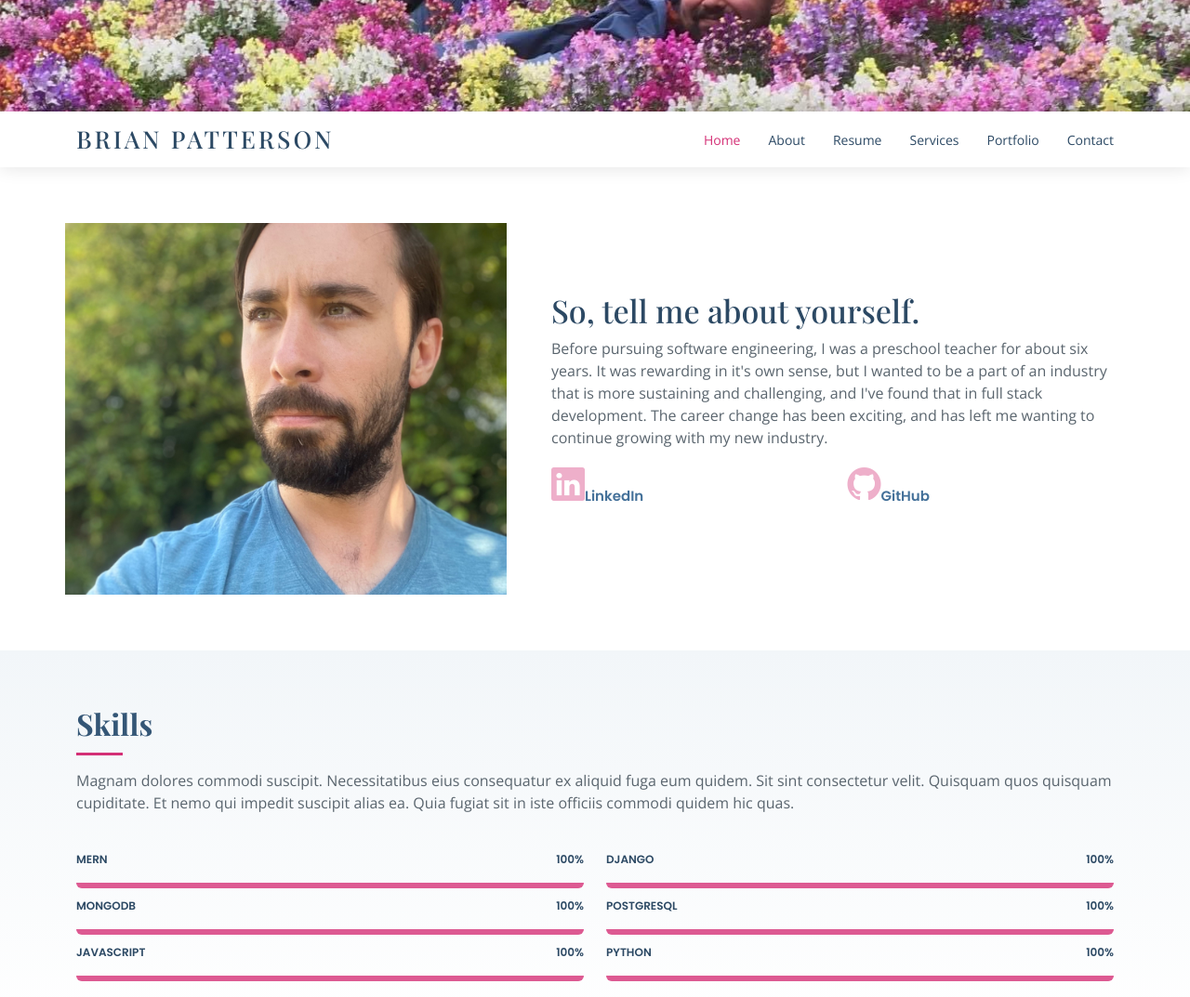
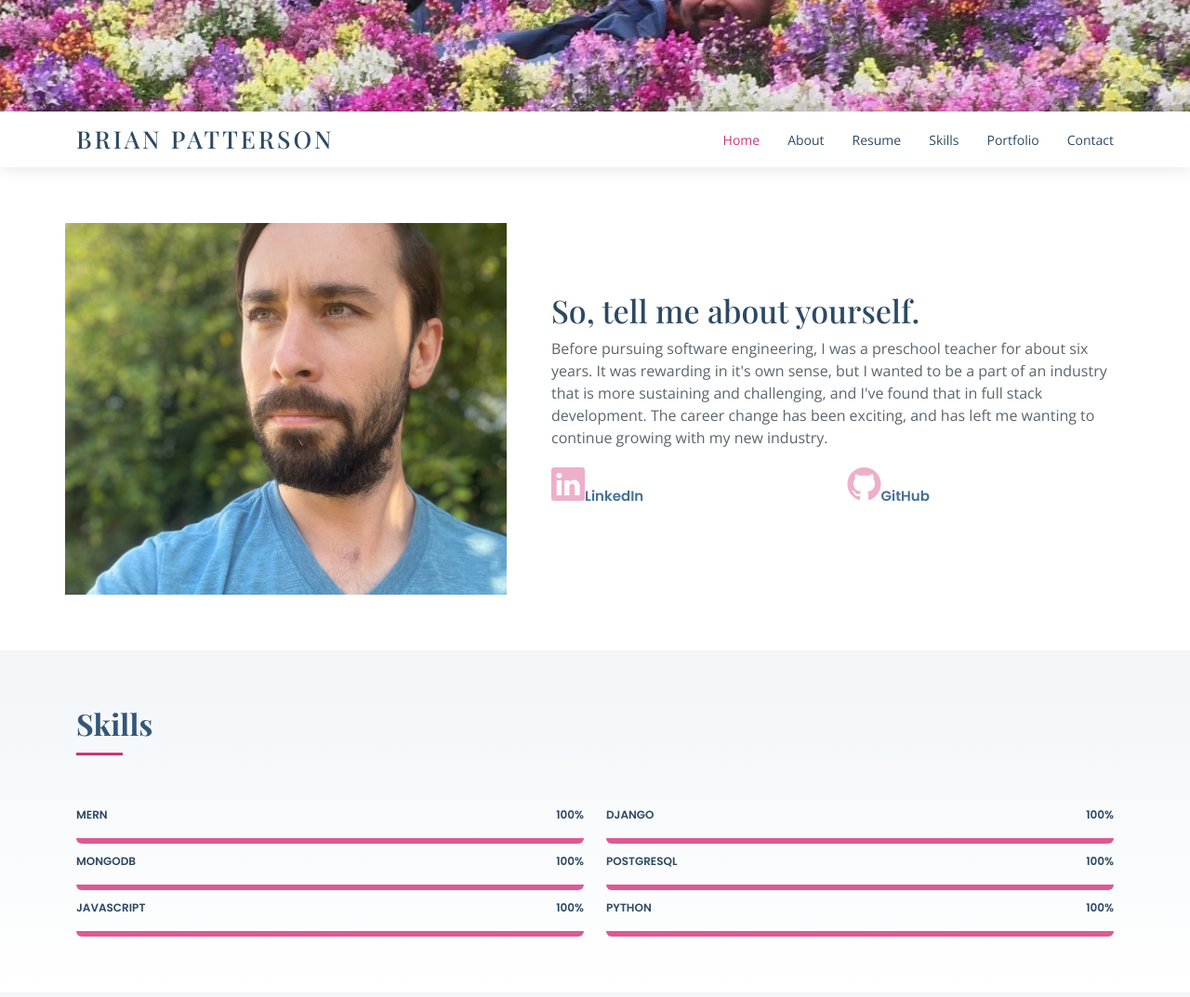
Before and after one commit to Brian-Patterson/Portfolio, a plain HTML site: page index.html in a window 1280 px wide. Shown: the part 480-1553 px from the top of the page at 93% size. Drawn offline with nearby package versions, Linux system fonts and the light colour scheme; a script that the page names is missing; a web font is replaced by a local one.

Commit message:
fixed skills

```diff
--- a/index.html
+++ b/index.html
@@ -58,7 +58,7 @@
           <li><a class="nav-link scrollto active" href="#hero">Home</a></li>
           <li><a class="nav-link scrollto" href="#about">About</a></li>
           <li><a class="nav-link scrollto" href="#resume">Resume</a></li>
-          <li><a class="nav-link scrollto" href="#services">Services</a></li>
+          <li><a class="nav-link scrollto" href="#skills">Skills</a></li>
           <li><a class="nav-link scrollto" href="#portfolio">Portfolio</a></li>
           <!-- <li class="dropdown"><a href="#"><span>Drop Down</span> <i class="bi bi-chevron-down"></i></a>
             <ul>
@@ -148,7 +148,7 @@
 
         <div class="section-title">
           <h2>Skills</h2>
-          <p>Magnam dolores commodi suscipit. Necessitatibus eius consequatur ex aliquid fuga eum quidem. Sit sint consectetur velit. Quisquam quos quisquam cupiditate. Et nemo qui impedit suscipit alias ea. Quia fugiat sit in iste officiis commodi quidem hic quas.</p>
+          <!-- <p>Magnam dolores commodi suscipit. Necessitatibus eius consequatur ex aliquid fuga eum quidem. Sit sint consectetur velit. Quisquam quos quisquam cupiditate. Et nemo qui impedit suscipit alias ea. Quia fugiat sit in iste officiis commodi quidem hic quas.</p> -->
         </div>
 
         <div class="row skills-content">
```
